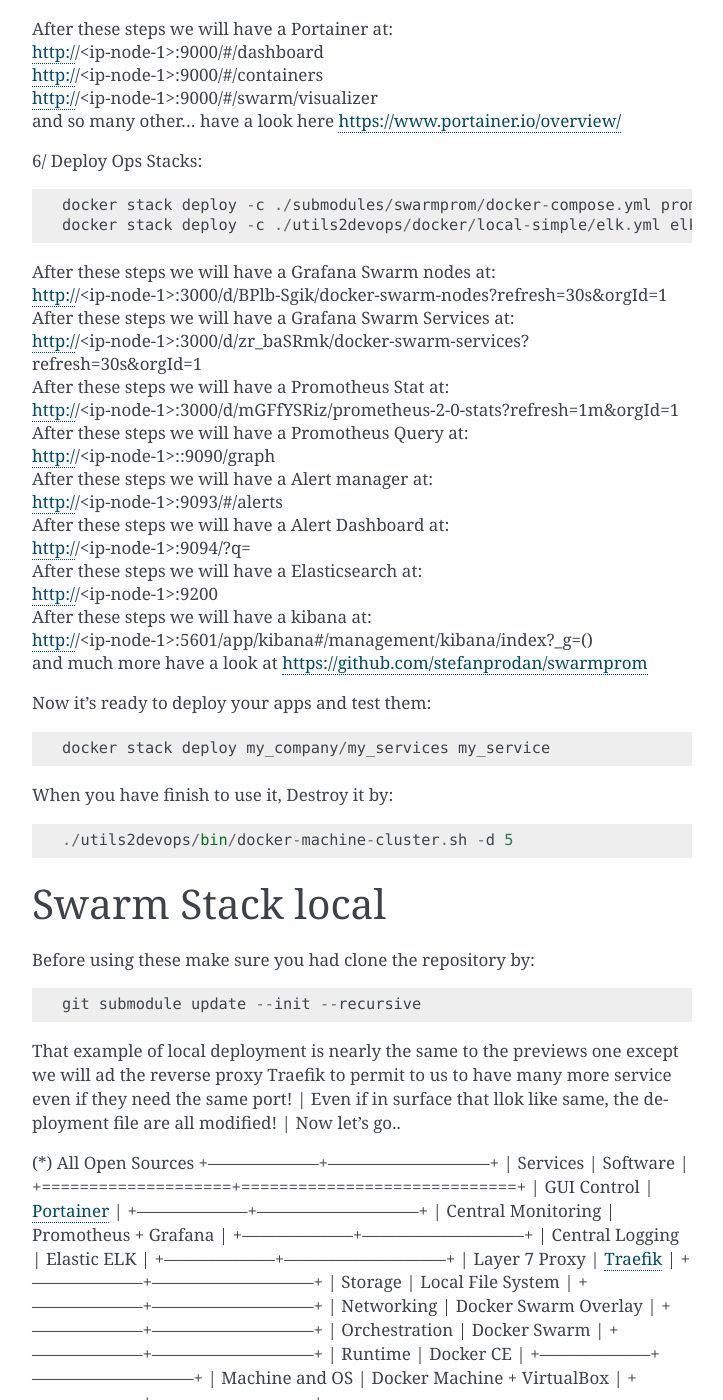
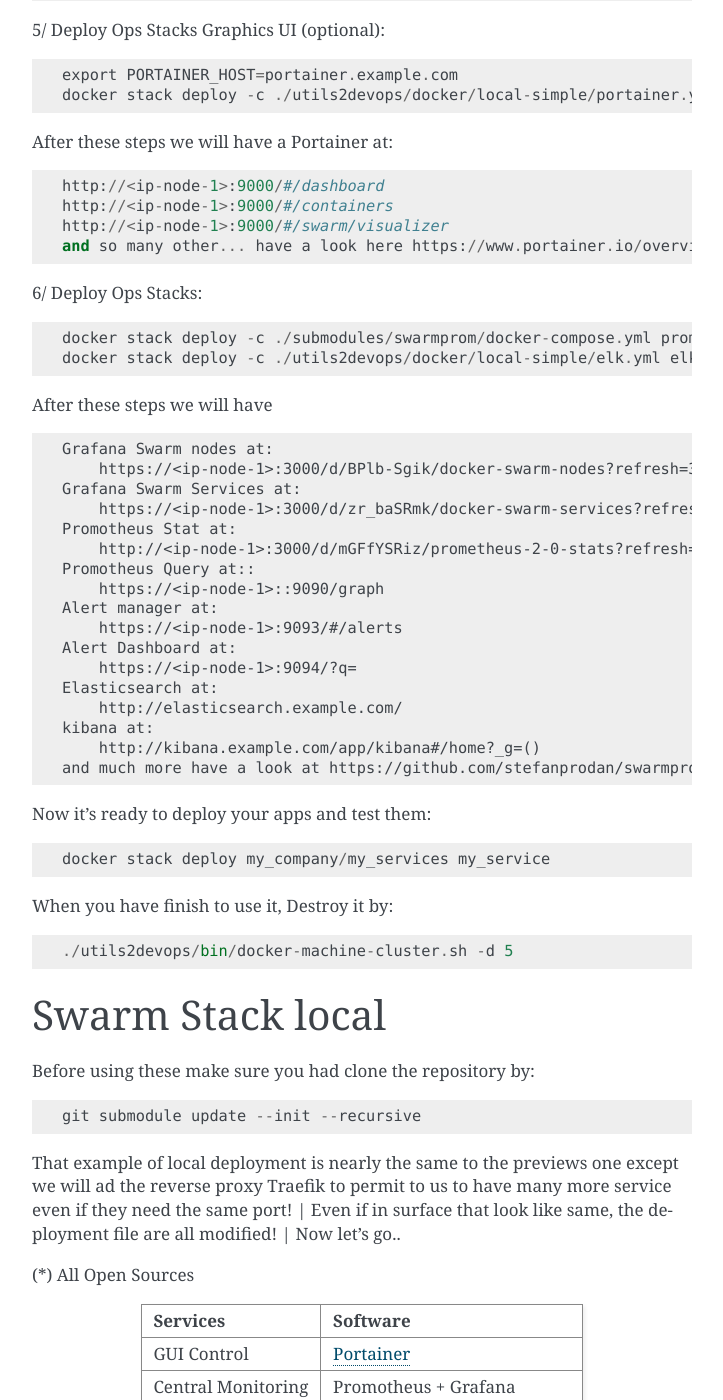
Before and after one commit to alainivars/utils2devops, a Sphinx documentation site: the page built from docs/docker_swarm.rst, in a window 1280 px wide and 1400 px high, scrolled down 1148 px. Shown: the whole window, without its empty margins (388-1111 px from the left). Built offline with Sphinx 7.4.7, drawn with Linux system fonts in a browser that asks for light colours; pages that are not in the unit, such as notebooks, are missing from menus; the version number is read from the project's files by our own code; some of the changed text lies outside the part shown.

Commit message:
Fix the doc for Swarm.

```diff
--- a/docs/docker_swarm.rst
+++ b/docs/docker_swarm.rst
@@ -11,10 +11,11 @@
 Now let's go..
 
 (*) All Open Sources
+
 +--------------------+-----------------------------+
 | Services           | Software                    |
 +====================+=============================+
-| GUI Control        | `Portainer`_                   |
+| GUI Control        | `Portainer`_                |
 +--------------------+-----------------------------+
 | Central Monitoring | Promotheus + Grafana        |
 +--------------------+-----------------------------+
@@ -60,34 +61,37 @@
     export PORTAINER_HOST=portainer.example.com
     docker stack deploy -c ./utils2devops/docker/local-simple/portainer.yml portainer
 
-| After these steps we will have a Portainer at:
-| http://<ip-node-1>:9000/#/dashboard
-| http://<ip-node-1>:9000/#/containers
-| http://<ip-node-1>:9000/#/swarm/visualizer
-| and so many other... have a look here https://www.portainer.io/overview/
+After these steps we will have a Portainer at::
+
+    http://<ip-node-1>:9000/#/dashboard
+    http://<ip-node-1>:9000/#/containers
+    http://<ip-node-1>:9000/#/swarm/visualizer
+    and so many other... have a look here https://www.portainer.io/overview/
 
 6/ Deploy Ops Stacks::
 
     docker stack deploy -c ./submodules/swarmprom/docker-compose.yml prom
     docker stack deploy -c ./utils2devops/docker/local-simple/elk.yml elk
 
-| After these steps we will have a Grafana Swarm nodes at:
-| http://<ip-node-1>:3000/d/BPlb-Sgik/docker-swarm-nodes?refresh=30s&orgId=1
-| After these steps we will have a Grafana Swarm Services at:
-| http://<ip-node-1>:3000/d/zr_baSRmk/docker-swarm-services?refresh=30s&orgId=1
-| After these steps we will have a Promotheus Stat at:
-| http://<ip-node-1>:3000/d/mGFfYSRiz/prometheus-2-0-stats?refresh=1m&orgId=1
-| After these steps we will have a Promotheus Query at:
-| http://<ip-node-1>::9090/graph
-| After these steps we will have a Alert manager at:
-| http://<ip-node-1>:9093/#/alerts
-| After these steps we will have a Alert Dashboard at:
-| http://<ip-node-1>:9094/?q=
-| After these steps we will have a Elasticsearch at:
-| http://<ip-node-1>:9200
-| After these steps we will have a kibana at:
-| http://<ip-node-1>:5601/app/kibana#/management/kibana/index?_g=()
-| and much more have a look at https://github.com/stefanprodan/swarmprom
+After these steps we will have ::
+
+    Grafana Swarm nodes at:
+        https://<ip-node-1>:3000/d/BPlb-Sgik/docker-swarm-nodes?refresh=30s&orgId=1
+    Grafana Swarm Services at:
+        https://<ip-node-1>:3000/d/zr_baSRmk/docker-swarm-services?refresh=30s&orgId=1
+    Promotheus Stat at:
+        http://<ip-node-1>:3000/d/mGFfYSRiz/prometheus-2-0-stats?refresh=1m&orgId=1
+    Promotheus Query at::
+        https://<ip-node-1>::9090/graph
+    Alert manager at:
+        https://<ip-node-1>:9093/#/alerts
+    Alert Dashboard at:
+        https://<ip-node-1>:9094/?q=
+    Elasticsearch at:
+        http://elasticsearch.example.com/
+    kibana at:
+        http://kibana.example.com/app/kibana#/home?_g=()
+    and much more have a look at https://github.com/stefanprodan/swarmprom
 
 Now it's ready to deploy your apps and test them::
 
@@ -108,21 +112,22 @@
 That example of local deployment is nearly the same to the previews one
 except we will ad the reverse proxy Traefik to permit to us to have many
 more service even if they need the same port!
-| Even if in surface that llok like same, the deployment file are all
+| Even if in surface that look like same, the deployment file are all
 modified!
 | Now let's go..
 
 (*) All Open Sources
+
 +--------------------+-----------------------------+
 | Services           | Software                    |
 +====================+=============================+
-| GUI Control        | `Portainer`_                   |
+| GUI Control        | `Portainer`_                |
 +--------------------+-----------------------------+
 | Central Monitoring | Promotheus + Grafana        |
 +--------------------+-----------------------------+
 | Central Logging    | Elastic ELK                 |
 +--------------------+-----------------------------+
-| Layer 7 Proxy      | `Traefik`_                     |
+| Layer 7 Proxy      | `Traefik`_                  |
 +--------------------+-----------------------------+
 | Storage            | Local File System           |
 +--------------------+-----------------------------+
@@ -165,8 +170,9 @@
     default value: traefik-public
     docker stack deploy -c ./utils2devops/docker/local/traefik.yml traefik
 
-| After this step we will have a proxy Dashboard at:
-| http://traefik.example.com/dashboard/
+After this step we will have a proxy Dashboard at::
+
+    http://traefik.example.com/dashboard/
 
 7/ Deploy Ops Stacks Graphics UI (optional)::
 
@@ -174,11 +180,13 @@
     default value: portainer.example.com
     docker stack deploy -c ./utils2devops/docker/local-simple/portainer.yml portainer
 
-| After these steps we will have a Portainer at:
-| http://portainer.example.com:9000/#/dashboard
-| http://portainer.example.com:9000/#/containers
-| http://portainer.example.com:9000/#/swarm/visualizer
-| and so many other... have a look here https://www.portainer.io/overview/
+After these steps we will have::
+
+    Portainer at:
+        http://portainer.example.com:9000/#/dashboard
+        http://portainer.example.com:9000/#/containers
+        http://portainer.example.com:9000/#/swarm/visualizer
+    and so many other... have a look here https://www.portainer.io/overview/
 
 8/ Deploy Ops Stacks::
 
@@ -228,18 +236,20 @@
     docker stack deploy -c ./utils2devops/docker/local/swarmprom.yml prom
 
 
-| After these steps we will have a Grafana Swarm nodes at:
-| https://grafana.example.com/d/BPlb-Sgik/docker-swarm-nodes?refresh=30s&orgId=1
-| After these steps we will have a Grafana Swarm Services at:
-| https://grafana.example.com/d/zr_baSRmk/docker-swarm-services?refresh=30s&orgId=1
-| After these steps we will have a Promotheus Stat at: TODO
-| http://<ip-node-1>:3000/d/mGFfYSRiz/prometheus-2-0-stats?refresh=1m&orgId=1
-| After these steps we will have a Promotheus Query at:
-| https://prometheus.example.com/graph
-| After these steps we will have a Alert manager at:
-| https://alertmanager.example.com/#/alerts
-| After these steps we will have a Alert Dashboard at:
-| https://unsee.example.com/?q=
+After these steps we will have ::
+
+    Grafana Swarm nodes at:
+        https://grafana.example.com/d/BPlb-Sgik/docker-swarm-nodes?refresh=30s&orgId=1
+    Grafana Swarm Services at:
+        https://grafana.example.com/d/zr_baSRmk/docker-swarm-services?refresh=30s&orgId=1
+    Promotheus Stat at:
+        http://<ip-node-1>:3000/d/mGFfYSRiz/prometheus-2-0-stats?refresh=1m&orgId=1
+    Promotheus Query at::
+        https://prometheus.example.com/graph
+    Alert manager at:
+        https://alertmanager.example.com/#/alerts
+    Alert Dashboard at:
+        https://unsee.example.com/?q=
 
 Then we finish to deploy with elk::
 
@@ -256,11 +266,13 @@
     docker stack deploy -c ./utils2devops/docker/local/elk.yml elk
 
 
-| After these steps we will have a Elasticsearch at:
-| http://elasticsearch.example.com/
-| After these steps we will have a kibana at:
-| http://kibana.example.com/app/kibana#/home?_g=()
-| and much more have a look at https://github.com/stefanprodan/swarmprom
+After these steps we will have::
+
+    Elasticsearch at:
+        http://elasticsearch.example.com/
+    kibana at:
+        http://kibana.example.com/app/kibana#/home?_g=()
+    and much more have a look at https://github.com/stefanprodan/swarmprom
 
 Now it's ready to deploy your apps and test them::
 
@@ -271,33 +283,36 @@
     ./utils2devops/bin/docker-machine-cluster.sh -d 5
 
 
-Simple Swarm Stack AWS
-======================
+Simple Swarm Stack AWS (WORK IN PROGRESS)
+=========================================
 WORK IN PROGRESS
 Before using these make sure you had clone the repository by::
 
     git submodule update --init --recursive
 
-That example of local deployment is nearly the same to the previews one
-except we will ad the reverse proxy Traefik to permit to us to have many
-more service even if they need the same port!
-| Even if in surface that llok like same, the deployment file are all
-modified!
+For working in the cloud I strongly recommend to you to create a key for each
+provider, if you don't already have a key for Aws, you create it by::
+
+    ssh-keygen -t rsa -b 4096 -C your@email.address
+    At the prompt name it with aws in the name (but it's up to you)
+
+That example of AWS deployment is nearly the same to Swarm Stack local-simple!
 | Now let's go..
 
 (*) All Open Sources
+
 +--------------------+-----------------------------+
 | Services           | Software                    |
 +====================+=============================+
-| GUI Control        | `Portainer`_                   |
+| GUI Control        | `Portainer`_                |
 +--------------------+-----------------------------+
 | Central Monitoring | Promotheus + Grafana        |
 +--------------------+-----------------------------+
 | Central Logging    | Elastic ELK                 |
 +--------------------+-----------------------------+
-| Layer 7 Proxy      | `Traefik`_                     |
+| Layer 7 Proxy      | `Traefik`_                  |
 +--------------------+-----------------------------+
-| Storage            | Local File System           |
+| Storage            | AWS S3, RDS, Elasticsearch  |
 +--------------------+-----------------------------+
 | Networking         | Docker Swarm Overlay        |
 +--------------------+-----------------------------+
@@ -305,7 +320,7 @@
 +--------------------+-----------------------------+
 | Runtime            | Docker CE                   |
 +--------------------+-----------------------------+
-| Machine and OS     | Docker Machine + VirtualBox |
+| Machine and OS     | AWS EC2                     |
 +--------------------+-----------------------------+
 
 1/ Create the Machine::
@@ -338,8 +353,9 @@
     default value: traefik-public
     docker stack deploy -c ./utils2devops/docker/local/traefik.yml traefik
 
-| After this step we will have a proxy Dashboard at:
-| http://traefik.example.com/dashboard/
+After this step we will have a proxy Dashboard at::
+
+    http://traefik.example.com/dashboard/
 
 7/ Deploy Ops Stacks Graphics UI (optional)::
 
@@ -347,11 +363,12 @@
     default value: portainer.example.com
     docker stack deploy -c ./utils2devops/docker/local-simple/portainer.yml portainer
 
-| After these steps we will have a Portainer at:
-| http://portainer.example.com:9000/#/dashboard
-| http://portainer.example.com:9000/#/containers
-| http://portainer.example.com:9000/#/swarm/visualizer
-| and so many other... have a look here https://www.portainer.io/overview/
+After these steps we will have a Portainer at::
+
+    http://portainer.example.com:9000/#/dashboard
+    http://portainer.example.com:9000/#/containers
+    http://portainer.example.com:9000/#/swarm/visualizer
+    and so many other... have a look here https://www.portainer.io/overview/
 
 8/ Deploy Ops Stacks::
 
@@ -401,18 +418,20 @@
     docker stack deploy -c ./utils2devops/docker/local/swarmprom.yml prom
 
 
-| After these steps we will have a Grafana Swarm nodes at:
-| https://grafana.example.com/d/BPlb-Sgik/docker-swarm-nodes?refresh=30s&orgId=1
-| After these steps we will have a Grafana Swarm Services at:
-| https://grafana.example.com/d/zr_baSRmk/docker-swarm-services?refresh=30s&orgId=1
-| After these steps we will have a Promotheus Stat at: TODO
-| http://<ip-node-1>:3000/d/mGFfYSRiz/prometheus-2-0-stats?refresh=1m&orgId=1
-| After these steps we will have a Promotheus Query at:
-| https://prometheus.example.com/graph
-| After these steps we will have a Alert manager at:
-| https://alertmanager.example.com/#/alerts
-| After these steps we will have a Alert Dashboard at:
-| https://unsee.example.com/?q=
+After these steps we will have ::
+
+    Grafana Swarm nodes at:
+        https://grafana.example.com/d/BPlb-Sgik/docker-swarm-nodes?refresh=30s&orgId=1
+    Grafana Swarm Services at:
+        https://grafana.example.com/d/zr_baSRmk/docker-swarm-services?refresh=30s&orgId=1
+    Promotheus Stat at:
+        http://<ip-node-1>:3000/d/mGFfYSRiz/prometheus-2-0-stats?refresh=1m&orgId=1
+    Promotheus Query at::
+        https://prometheus.example.com/graph
+    Alert manager at:
+        https://alertmanager.example.com/#/alerts
+    Alert Dashboard at:
+        https://unsee.example.com/?q=
 
 Then we finish to deploy with elk::
 
@@ -429,11 +448,13 @@
     docker stack deploy -c ./utils2devops/docker/local/elk.yml elk
 
 
-| After these steps we will have a Elasticsearch at:
-| http://elasticsearch.example.com/
-| After these steps we will have a kibana at:
-| http://kibana.example.com/app/kibana#/home?_g=()
-| and much more have a look at https://github.com/stefanprodan/swarmprom
+After these steps we will have::
+
+    Elasticsearch at:
+        http://elasticsearch.example.com/
+    kibana at:
+        http://kibana.example.com/app/kibana#/home?_g=()
+    and much more have a look at https://github.com/stefanprodan/swarmprom
 
 Now it's ready to deploy your apps and test them::
 
--- a/docs/index.rst
+++ b/docs/index.rst
@@ -52,6 +52,7 @@
    :caption: How to use it:
 
    bins
+   docker_swarm
    testing
    aws
    lxc_lxd
```
